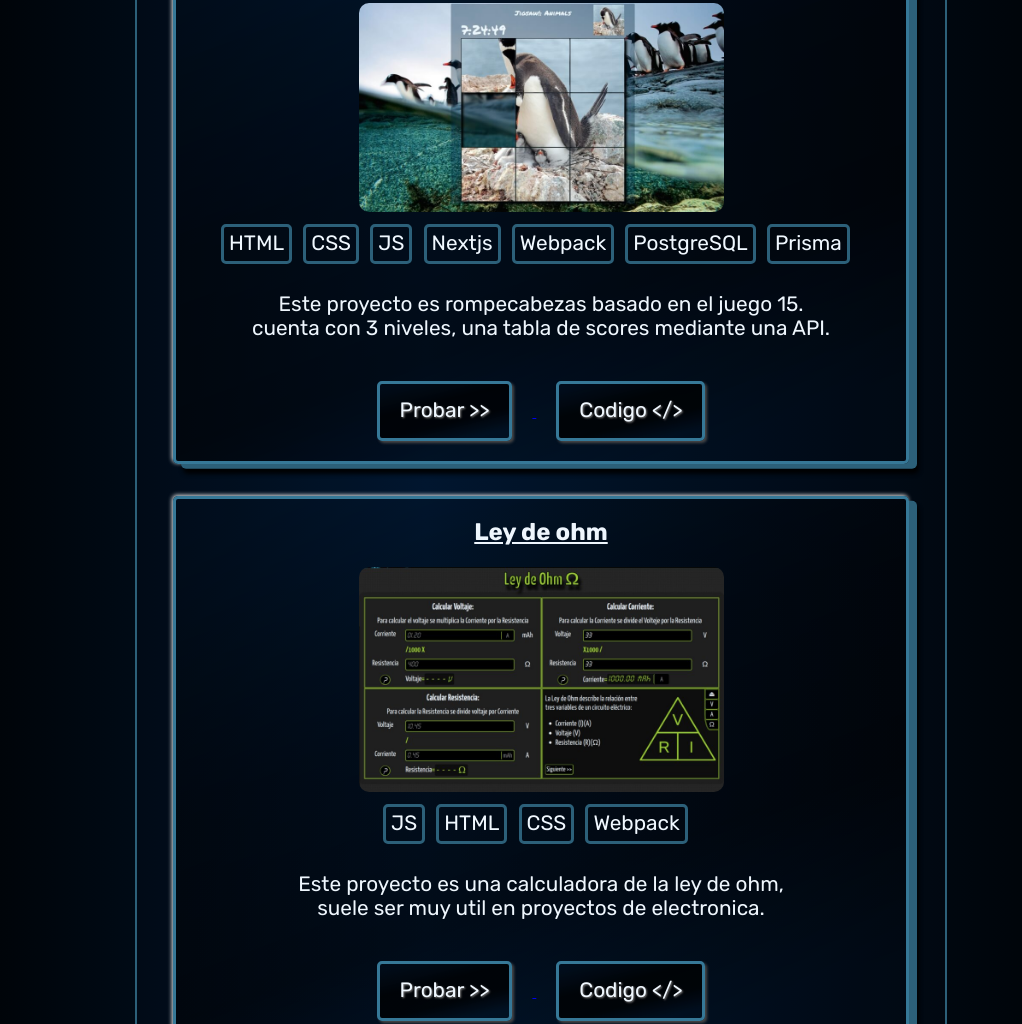
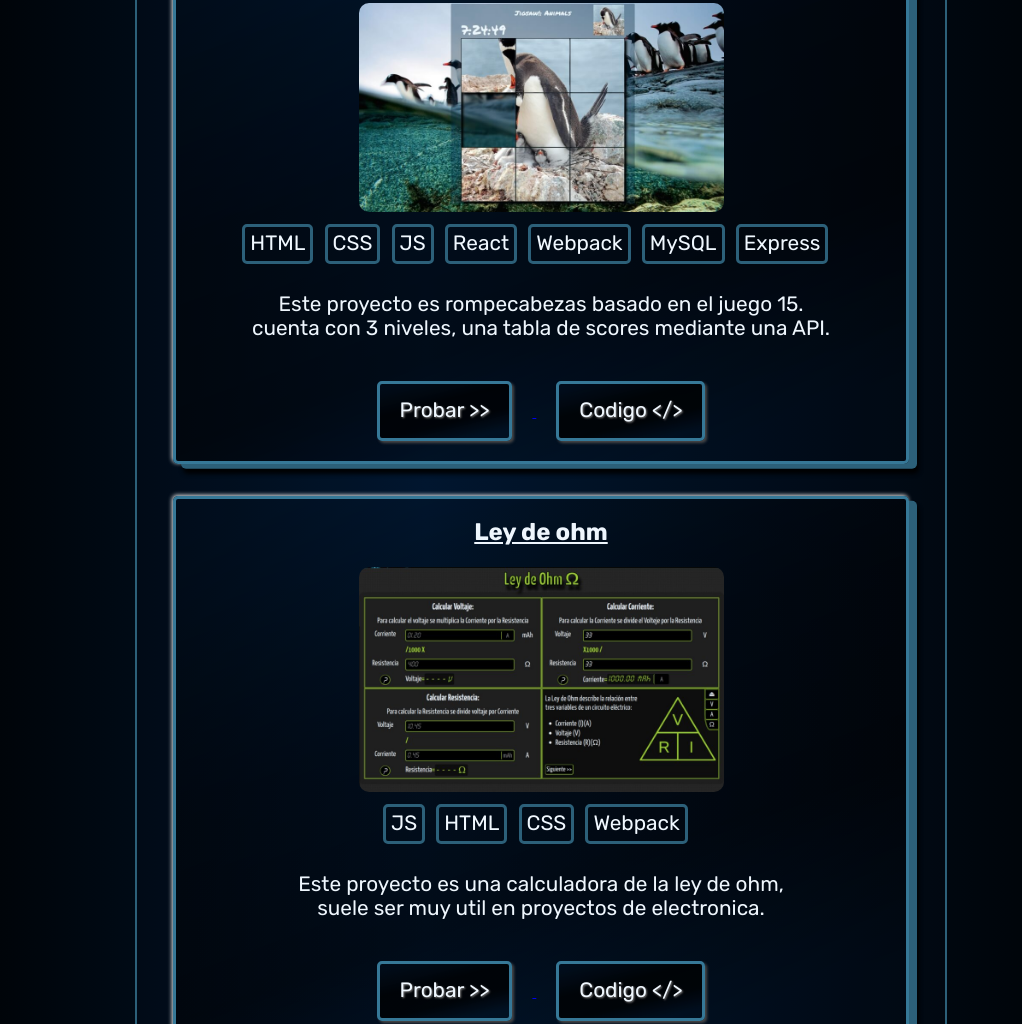
Before and after one commit to asdjosegarcia/portafolios, an Astro site: page / in a window 1280 px wide. Shown: the part 5298-6322 px from the top of the page, without its empty margins (99-1121 px from the left). Built offline with nearby package versions, Linux system fonts and the light colour scheme; Astro itself is replaced by a stand-in of ours.

```diff
--- a/src/components/SkillCard.astro
+++ b/src/components/SkillCard.astro
@@ -31,7 +31,6 @@
     .skill__card {
       /* backdrop-filter: blur(5px); */
     background: linear-gradient(326deg, rgba(2,0,36,0) 11%, rgba(0, 0, 0, 0.623) 35%, rgba(0, 0, 0, 0.678) 62%, rgba(0,0,0,0) 95%);
-
     }
 
   }
--- a/src/containers/ProyectsSection.astro
+++ b/src/containers/ProyectsSection.astro
@@ -31,10 +31,10 @@
             <p class='proyect__skills'>HTML</p>
             <p class='proyect__skills'>CSS</p>
             <p class='proyect__skills'>JS</p>
-            <p class='proyect__skills'>Nextjs</p>
+            <p class='proyect__skills'>React</p>
             <p class='proyect__skills'>Webpack</p>
-            <p class='proyect__skills'>PostgreSQL</p>
-            <p class='proyect__skills'>Prisma</p>
+            <p class='proyect__skills'>MySQL</p>
+            <p class='proyect__skills'>Express</p>
           </div>
           <p>Este proyecto es rompecabezas basado en el juego 15.<br /> cuenta con 3 niveles, una tabla de scores mediante una API. <br /></p>
           <a href="https://jigsaw-asdjosegarcia.vercel.app/" target="_blank">
```
